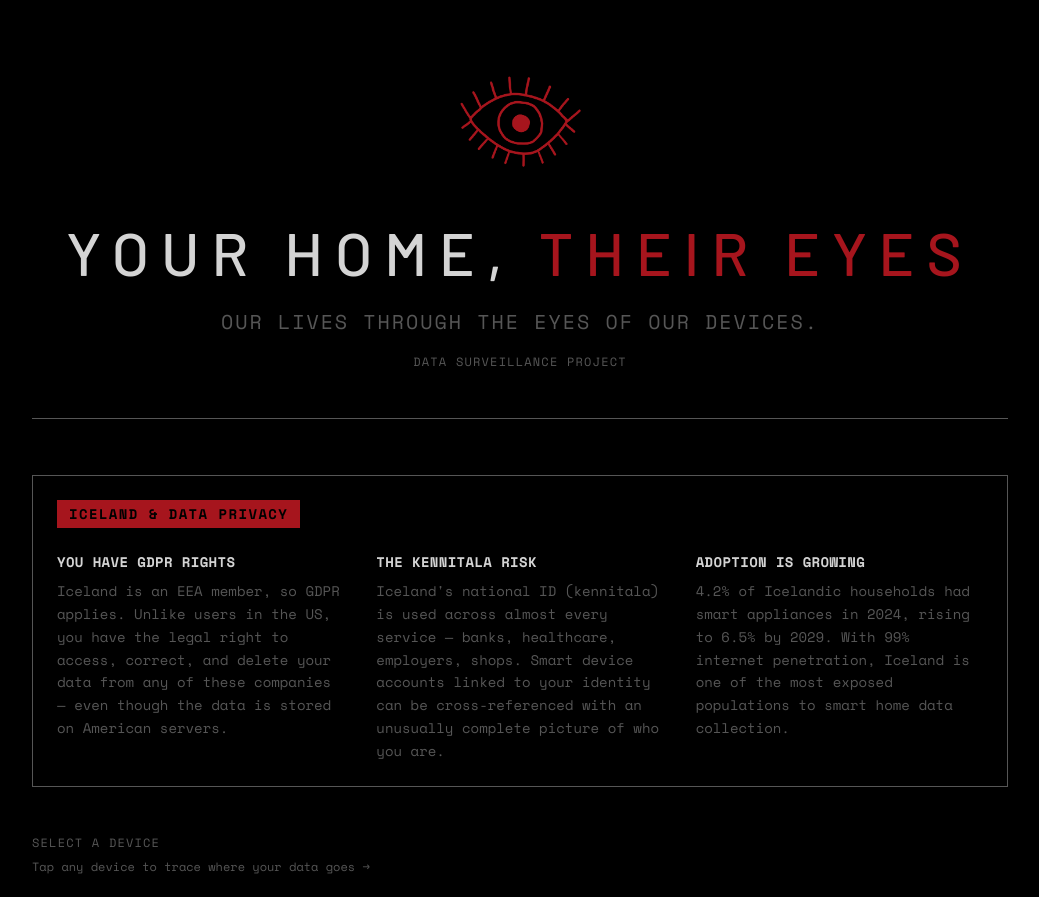
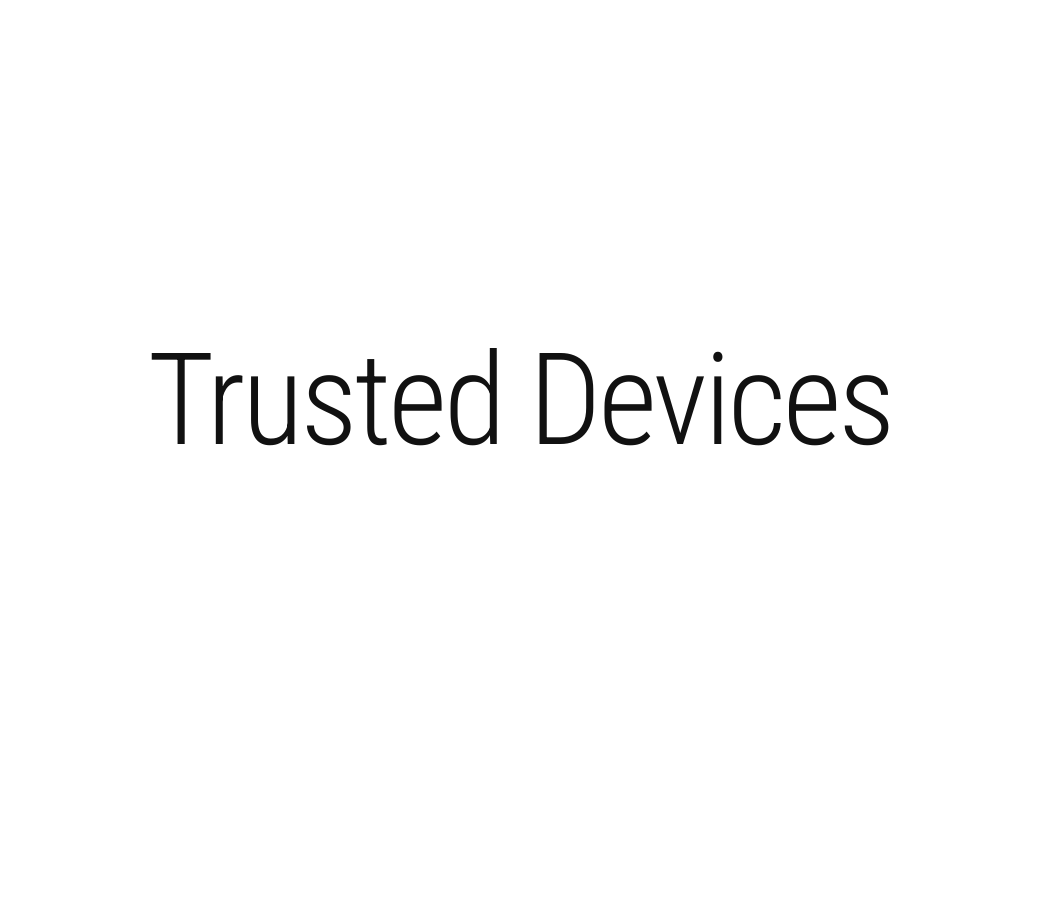
Before and after one commit to kristinmariakr/your-home-their-eyes, a Next.js app: page / in a window 1280 px wide. Shown: the top 897 px of the page, without its empty margins (120-1159 px from the left). After the commit the page ends 800 px from the top, so only its background shows below. Built offline with nearby package versions, Linux system fonts and the light colour scheme.

Commit message:
Rework: Trusted Devices, Roboto Condensed, clean white
Co-Authored-By: Claude Sonnet 4.6 <noreply@anthropic.com>

```diff
--- a/app/globals.css
+++ b/app/globals.css
@@ -1,16 +1,11 @@
 @import "tailwindcss";
 
-:root {
-  --red: #A6151D;
-  --grey: #3E3E3E;
-}
-
 @theme inline {
-  --font-mono: var(--font-space-mono), "Courier New", Courier, monospace;
+  --font-sans: var(--font-roboto-condensed), "Arial Narrow", Arial, sans-serif;
 }
 
 body {
-  background: #000;
-  color: #D4D4D4;
-  font-family: var(--font-space-mono), "Courier New", Courier, monospace;
+  background: #fff;
+  color: #111;
+  font-family: var(--font-roboto-condensed), "Arial Narrow", Arial, sans-serif;
 }
--- a/app/layout.tsx
+++ b/app/layout.tsx
@@ -1,22 +1,16 @@
 import type { Metadata } from "next";
-import { Space_Mono, Barlow } from "next/font/google";
+import { Roboto_Condensed } from "next/font/google";
 import "./globals.css";
 
-const spaceMono = Space_Mono({
-  weight: ["400", "700"],
+const robotoCondensed = Roboto_Condensed({
+  weight: ["300", "400", "700"],
   subsets: ["latin"],
-  variable: "--font-space-mono",
-});
-
-const barlow = Barlow({
-  weight: ["500"],
-  subsets: ["latin"],
-  variable: "--font-barlow",
+  variable: "--font-roboto-condensed",
 });
 
 export const metadata: Metadata = {
-  title: "Your Home, Their Eyes",
-  description: "Our lives through the eyes of our devices.",
+  title: "Trusted Devices",
+  description: "Trusted Devices",
 };
 
 export default function RootLayout({
@@ -25,7 +19,7 @@ export default function RootLayout({
   children: React.ReactNode;
 }>) {
   return (
-    <html lang="en" className={`${spaceMono.variable} ${barlow.variable} h-full`}>
+    <html lang="en" className={`${robotoCondensed.variable} h-full`}>
       <body className="min-h-full flex flex-col">{children}</body>
     </html>
   );
--- a/app/page.tsx
+++ b/app/page.tsx
@@ -1,104 +1,12 @@
-import Link from "next/link";
-import Image from "next/image";
-import { devices, severityConfig } from "@/lib/data";
-
 export default function Home() {
   return (
-    <main className="min-h-screen bg-black text-[#D4D4D4]">
-      <div className="max-w-5xl mx-auto px-6 py-16">
-
-        {/* Header */}
-        <div className="mb-14 border-b border-[#565656] pb-12 text-center">
-          <Image
-            src="/logo.png"
-            alt="Logo"
-            width={180}
-            height={127}
-            className="mx-auto mb-6"
-          />
-          <h1 className="text-4xl sm:text-5xl md:text-6xl text-[#D4D4D4] mb-4 leading-tight uppercase tracking-[0.1em] sm:tracking-[0.2em]" style={{ fontFamily: "var(--font-barlow)" }}>
-            Your Home,{" "}
-            <span className="text-[#A6151D]">Their Eyes</span>
-          </h1>
-          <p className="text-xl text-[#565656] leading-relaxed mb-4 uppercase tracking-widest">
-            Our lives through the eyes of our devices.
-          </p>
-          <p className="text-xs uppercase tracking-widest text-[#565656]">Data Surveillance Project</p>
-        </div>
-
-        {/* Iceland context */}
-        <div className="mb-12 border border-[#565656] p-6">
-          <p className="text-sm uppercase tracking-widest font-bold text-black bg-[#A6151D] px-3 py-1 mb-6 inline-block">Iceland & Data Privacy</p>
-          <div className="grid grid-cols-1 md:grid-cols-3 gap-8">
-            <div>
-              <p className="text-[#D4D4D4] font-bold mb-2 text-sm uppercase tracking-wide">You have GDPR rights</p>
-              <p className="text-sm text-[#565656] leading-relaxed">
-                Iceland is an EEA member, so GDPR applies. Unlike users in the US, you have the legal right to access, correct, and delete your data from any of these companies — even though the data is stored on American servers.
-              </p>
-            </div>
-            <div>
-              <p className="text-[#D4D4D4] font-bold mb-2 text-sm uppercase tracking-wide">The kennitala risk</p>
-              <p className="text-sm text-[#565656] leading-relaxed">
-                Iceland's national ID (kennitala) is used across almost every service — banks, healthcare, employers, shops. Smart device accounts linked to your identity can be cross-referenced with an unusually complete picture of who you are.
-              </p>
-            </div>
-            <div>
-              <p className="text-[#D4D4D4] font-bold mb-2 text-sm uppercase tracking-wide">Adoption is growing</p>
-              <p className="text-sm text-[#565656] leading-relaxed">
-                4.2% of Icelandic households had smart appliances in 2024, rising to 6.5% by 2029. With 99% internet penetration, Iceland is one of the most exposed populations to smart home data collection.
-              </p>
-            </div>
-          </div>
-        </div>
-
-        {/* Device grid */}
-        <p className="text-xs uppercase tracking-widest text-[#565656] mb-2">Select a device</p>
-        <p className="text-xs text-[#565656] mb-6">Tap any device to trace where your data goes →</p>
-        <div className="grid grid-cols-1 sm:grid-cols-2 lg:grid-cols-3 gap-px bg-[#565656]">
-          {devices.map((device) => {
-            const maxSeverity = device.dataPoints.reduce<"low" | "medium" | "high" | "critical">((max, dp) => {
-              const order = { low: 0, medium: 1, high: 2, critical: 3 };
-              return order[dp.severity] > order[max] ? dp.severity : max;
-            }, "low");
-            const sev = severityConfig[maxSeverity];
-
-            return (
-              <Link
-                key={device.slug}
-                href={`/devices/${device.slug}`}
-                className="group bg-black p-6 hover:bg-[#0d0d0d] border border-transparent hover:border-[#A6151D]/50 transition-all duration-150"
-              >
-                <div className="flex items-start justify-between mb-5">
-                  <div className="flex flex-col gap-1">
-                    {device.alwaysOn && (
-                      <span className="text-xs text-[#A6151D] uppercase tracking-widest">Always on</span>
-                    )}
-                    {device.networkRisk && (
-                      <span className="text-xs text-[#A6151D] uppercase tracking-widest">Network risk</span>
-                    )}
-                  </div>
-                  <span className={`text-xs font-bold px-2 py-0.5 border ${sev.bg} ${sev.color} ${sev.border} uppercase tracking-widest`}>
-                    {sev.label}
-                  </span>
-                </div>
-                <h2 className="text-base font-bold text-[#D4D4D4] mb-1 group-hover:text-[#A6151D] transition-colors leading-snug">
-                  {device.name}
-                </h2>
-                <p className="text-xs text-[#565656] mb-4 uppercase tracking-widest">{device.category}</p>
-                <p className="text-sm text-[#565656] leading-relaxed font-medium">{device.description}</p>
-                <div className="mt-5 pt-4 border-t border-[#565656] flex items-center justify-between text-xs">
-                  <span className="text-[#565656]">{device.dataPoints.length} data types tracked</span>
-                  <span className="text-[#A6151D] uppercase tracking-widest group-hover:tracking-[0.2em] transition-all duration-150">Explore →</span>
-                </div>
-              </Link>
-            );
-          })}
-        </div>
-
-        <footer className="mt-16 pt-6 border-t border-[#565656] text-xs text-[#565656]">
-          Data sourced from privacy policies, academic research, and investigative journalism. For educational purposes.
-        </footer>
-      </div>
+    <main className="min-h-screen flex items-center justify-center bg-white">
+      <h1
+        className="text-[clamp(3rem,10vw,9rem)] font-light tracking-tight leading-none text-[#111]"
+        style={{ fontFamily: "var(--font-roboto-condensed)" }}
+      >
+        Trusted Devices
+      </h1>
     </main>
   );
 }
```
